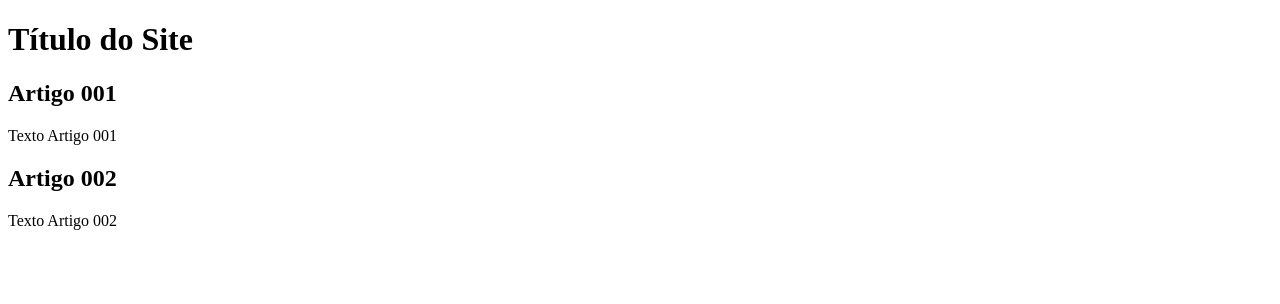
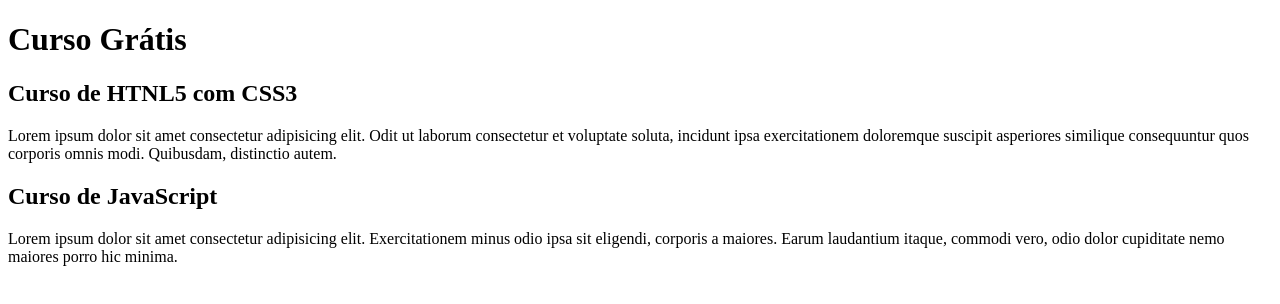
Before and after one commit to Afons19/projeto-site, a plain HTML site: page index.html in a window 1280 px wide. Drawn offline with Linux system fonts and the light colour scheme.

Commit message:
Conteúdo.
Comecei a escrever o conteúdo do site.

```diff
--- a/index.html
+++ b/index.html
@@ -8,15 +8,19 @@
 <body>
    <main>
     <header>
-        <h1>Título do Site</h1>
+        <h1>Curso Grátis</h1>
     </header>
     <article>
-        <h2>Artigo 001</h2>
-        <p>Texto Artigo 001</p>
+        <h2>Curso de HTNL5 com CSS3</h2>
+        <p>
+            Lorem ipsum dolor sit amet consectetur adipisicing elit. Odit ut laborum consectetur et voluptate soluta, incidunt ipsa exercitationem doloremque suscipit asperiores similique consequuntur quos corporis omnis modi. Quibusdam, distinctio autem.
+        </p>
     </article>
     <article>
-        <h2>Artigo 002</h2>
-        <p>Texto Artigo 002</p>
+        <h2>Curso de JavaScript</h2>
+        <p>
+            Lorem ipsum dolor sit amet consectetur adipisicing elit. Exercitationem minus odio ipsa sit eligendi, corporis a maiores. Earum laudantium itaque, commodi vero, odio dolor cupiditate nemo maiores porro hic minima.
+        </p>
     </article>
    </main>
 </body>
```
